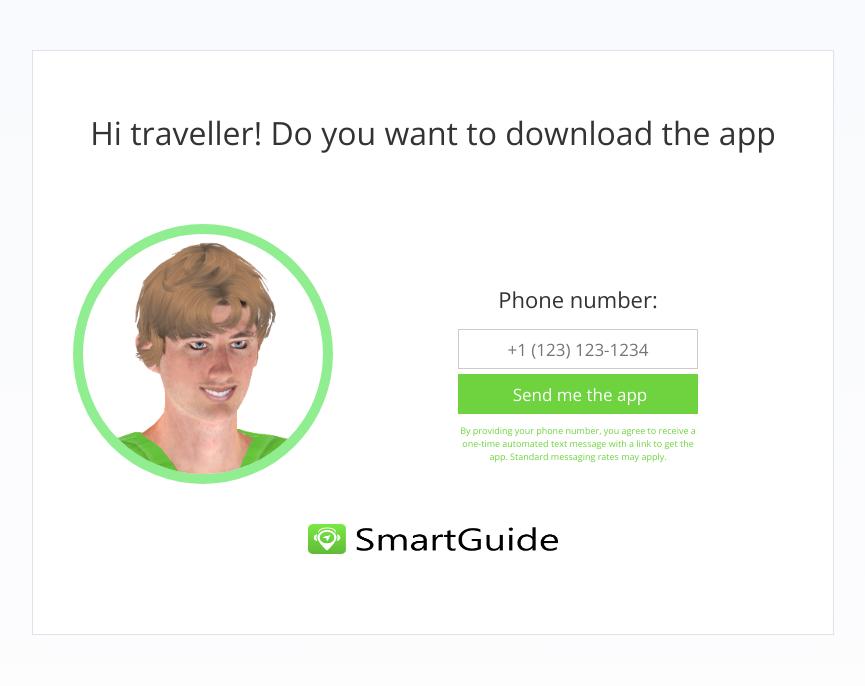
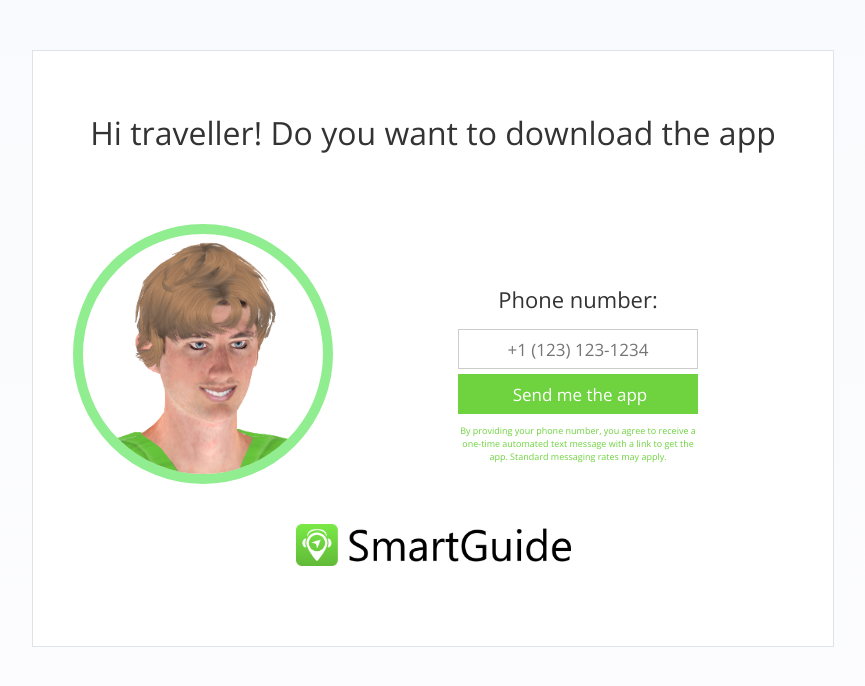
Before and after one commit to ARJUN128/arjun128.github.io, a plain HTML site: page index.html in a window 1280 px wide. Shown: the whole page, without its empty margins (207-1072 px from the left). Drawn offline with nearby package versions, Linux system fonts and the light colour scheme.

Commit message:
Update style.css

```diff
--- a/style.css
+++ b/style.css
@@ -178,8 +178,8 @@ form {
 
 .logo{
     clear: both;
-    height: 30px;
-    width: 250px;
+    height: 42px;
+    width: 275px;
 }
 .logodiv{
     clear: both
```
